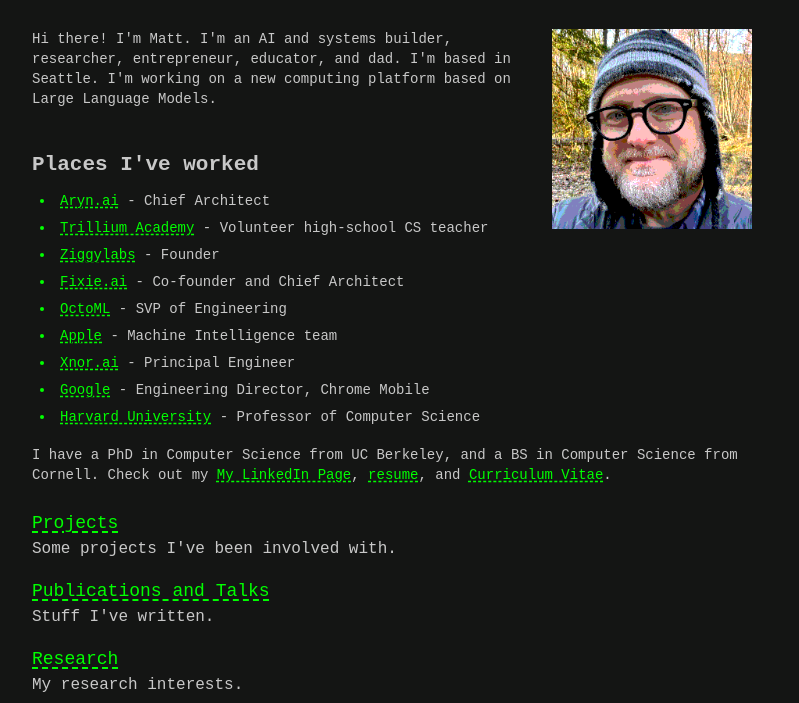
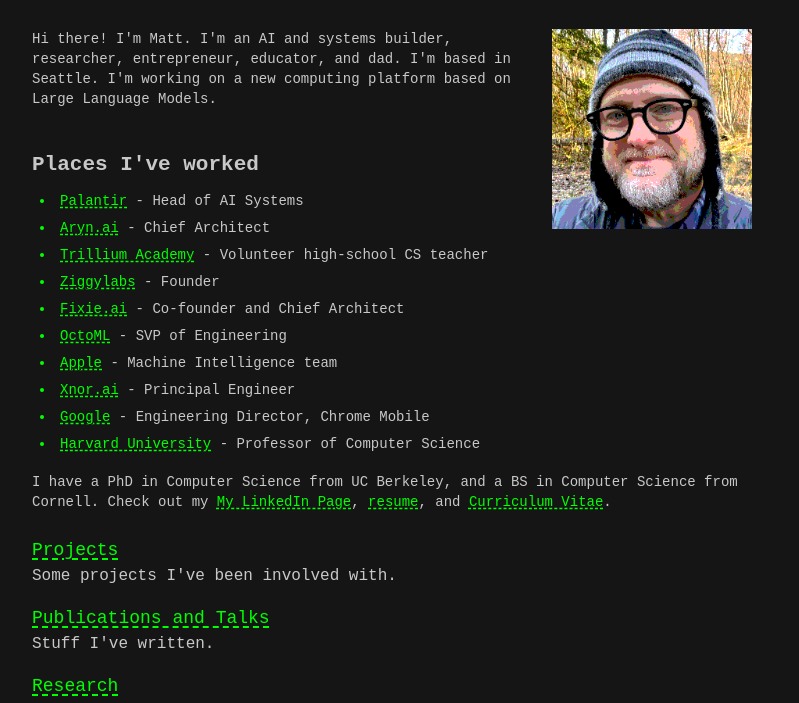
Before and after one commit to mdwelsh/mdwelsh.github.io, an Astro site in the folder astro/: page / in a window 1280 px wide. Shown: the part 73-776 px from the top of the page, without its empty margins (240-1039 px from the left). Built offline with nearby package versions, Linux system fonts and the light colour scheme; Astro itself is replaced by a stand-in of ours; a web font is replaced by a local one.

Commit message:
Update intro.mdx

```diff
--- a/astro/src/content/main/intro.mdx
+++ b/astro/src/content/main/intro.mdx
@@ -7,6 +7,7 @@
 
 ## Places I've worked
 
+* [Palantir](https://palantir.com) - Head of AI Systems
 * [Aryn.ai](https://aryn.ai) - Chief Architect
 * [Trillium Academy](https://trilliumacademy.org) - Volunteer high-school CS teacher
 * [Ziggylabs](https://ziggylabs.ai) - Founder
```
